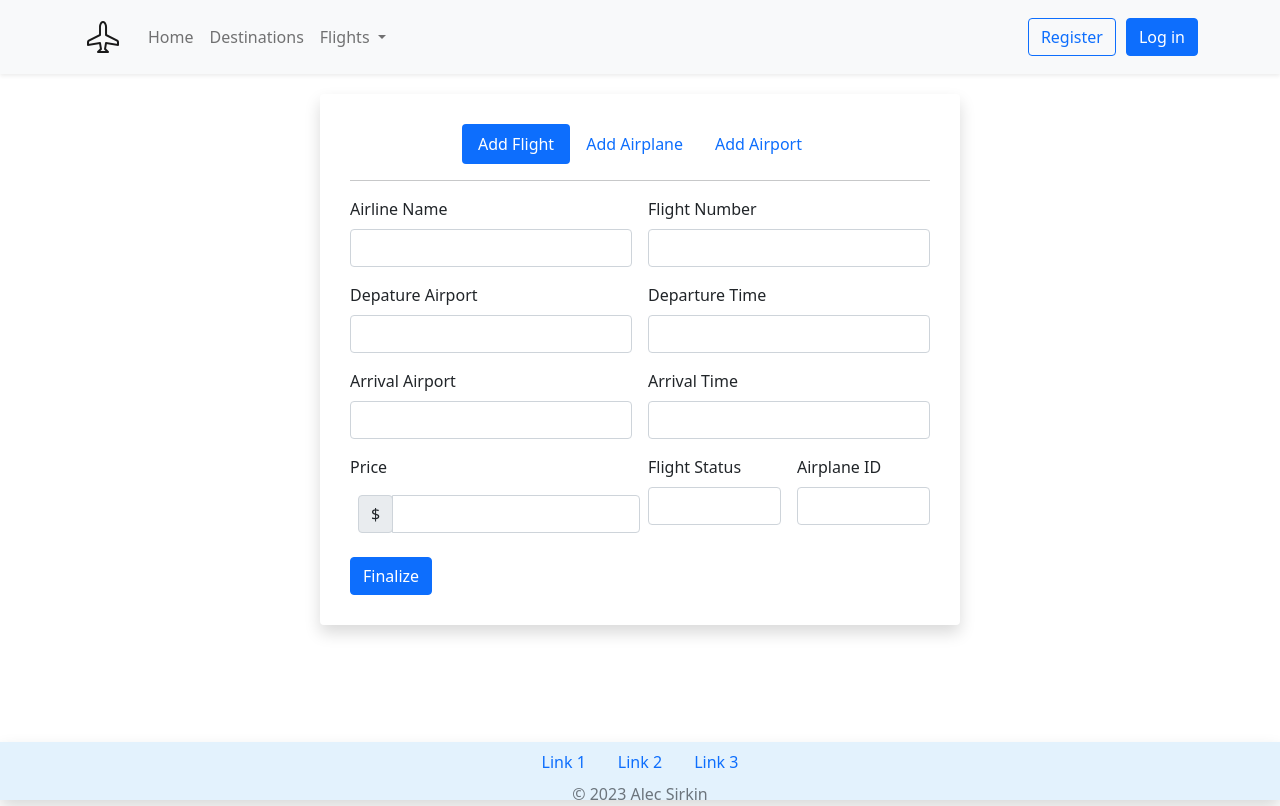
After one commit to superkosat/Flight-Reservation-System, a Flask app: template flight-reservation-system/templates/admin.html in a window 1280 px wide. The commit adds this page. Run offline with Flask 3, Linux system fonts and the light colour scheme; the template is opened without the code that fills it, so the values that code supplies are empty; some libraries are stand-ins or nearby versions.

Commit message:
adminsystem

```diff
--- a/flight-reservation-system/init.py
+++ b/flight-reservation-system/init.py
@@ -6,7 +6,7 @@ app = Flask(__name__)
 #Establish connection to MySQL server
 conn = pymysql.connect(host='localhost',
                        user='root',
-                       password='password',
+                       password='',
                        db='flight_reservation_system',
                        charset='utf8mb4',
                        cursorclass=pymysql.cursors.DictCursor)
@@ -329,6 +329,100 @@ def registerAirlineStaff():
         flash(message)
         return error#redirect(url_for('register'))
 
+@app.route('/addFlight', methods=['GET', 'POST'])
+def addFlight():
+    airlineName = request.form['airlineName']
+    flightNum = request.form['flightNum']
+    departureAirport = request.form['departureAirport']
+    departureTime = request.form['departureTime']
+    arrivalAirport = request.form['arrivalAirport']
+    arrivalTime = request.form['arrivalTime']
+    price = request.form['price']
+    flightStatus = request.form['flightStatus']
+    airplaneID = request.form['airplaneID']
+
+    cursor = conn.cursor()
+    query = '''
+    INSERT INTO flight(`airline_name`, `flight_num`, `departure_airport`, `departure_time`, `arrival_airport`, `arrival_time`, `price`, `status`, `airplane_id`)
+    VALUES (%s, %s, %s, %s, %s, %s, %s, %s, %s)
+    '''
+    values = (airlineName, flightNum, departureAirport, departureTime, arrivalAirport, arrivalTime, price, flightStatus, airplaneID)
+
+    try:
+        # Execute the query
+        cursor.execute(query, values)
+        conn.commit()
+        cursor.close()
+        # Redirect or return a success message
+        message = "success"
+        flash(message)
+        return redirect(url_for('adminDashboard'))
+    except Exception as e:
+        # Rollback changes if insertion produces an error
+        conn.rollback()
+        error = f"Error: {e}"
+        message = "error-invalid-info"
+        flash(message)
+        return redirect(url_for('adminDashboard'))
+
+@app.route('/addAirplane', methods=['GET', 'POST'])
+def addAirplane():
+    airlineName = request.form['airlineName']
+    airplaneID = request.form['airplaneID']
+    seats = request.form['seats']
+
+    cursor = conn.cursor()
+    query = '''
+    INSERT INTO airplane(`airline_name`, `airplane_id`, `seats`)
+    VALUES (%s, %s, %s)
+    '''
+    values = (airlineName, airplaneID, seats)
+
+    try:
+        # Execute the query
+        cursor.execute(query, values)
+        conn.commit()
+        cursor.close()
+        # Redirect or return a success message
+        message = "success"
+        flash(message)
+        return redirect(url_for('adminDashboard'))
+    except Exception as e:
+        # Rollback changes if insertion produces an error
+        conn.rollback()
+        error = f"Error: {e}"
+        message = "error-invalid-info"
+        flash(message)
+        return redirect(url_for('adminDashboard'))
+
+@app.route('/addAirport', methods=['GET', 'POST'])
+def addAirport():
+    airportName = request.form['airportName']
+    airportCity = request.form['airportCity']
+
+    cursor = conn.cursor()
+    query = '''
+    INSERT INTO airport(`airport_name`, `airport_city` )
+    VALUES (%s, %s)
+    '''
+    values = (airportName, airportCity)
+
+    try:
+        # Execute the query
+        cursor.execute(query, values)
+        conn.commit()
+        cursor.close()
+        # Redirect or return a success message
+        message = "success"
+        flash(message)
+        return redirect(url_for('adminDashboard'))
+    except Exception as e:
+        # Rollback changes if insertion produces an error
+        conn.rollback()
+        error = f"Error: {e}"
+        message = "error-invalid-info"
+        flash(message)
+        return redirect(url_for('adminDashboard'))
 
 #Define route to display all upcoming flights in the database
 @app.route('/displayUpcoming')
@@ -385,7 +479,7 @@ def myAccount():
 @app.route('/admin/dashboard')
 def adminDashboard():
     if (is_logged_in() and session['permission'] == 'admin'):
-        return "Access Granted"
+        return render_template('admin.html')
     else:
         return "Access Denied"
 
--- /dev/null
+++ b/flight-reservation-system/templates/admin.html
@@ -0,0 +1,129 @@
+{% extends "base.html" %}
+<head>
+    <title>{% block title %}Administrator Functions • Flight Reservation System{% endblock %}</title>
+</head>
+
+{% block content %}
+<div class="container shadow col-md-6 rounded" style="padding:30px; margin-top: 20px;">
+  {% with messages = get_flashed_messages() %}
+    {% if messages %}
+      {% for message in messages %}
+          {% if message == "error-invalid-info" %}
+            <div class="alert alert-danger" role="alert">
+              Error Finalizing: Invalid info
+            </div>
+          {% elif message == "success" %}
+            <div class="alert alert-success" role="alert">
+              Addition Successful!
+            </div>
+          {% endif %}
+      {% endfor %}
+    {% endif %}
+  {% endwith %}
+
+  <ul class="nav nav-pills mb-3 d-flex justify-content-center" id="pills-tab" role="tablist">
+    <li class="nav-item" role="presentation">
+      <button class="nav-link active" id="pills-home-tab" data-bs-toggle="pill" data-bs-target="#pills-home" type="button" role="tab" aria-controls="pills-home" aria-selected="true">Add Flight</button>
+    </li>
+    <li class="nav-item" role="presentation">
+      <button class="nav-link" id="pills-profile-tab" data-bs-toggle="pill" data-bs-target="#pills-profile" type="button" role="tab" aria-controls="pills-profile" aria-selected="false">Add Airplane</button>
+    </li>
+    <li class="nav-item" role="presentation">
+      <button class="nav-link" id="pills-contact-tab" data-bs-toggle="pill" data-bs-target="#pills-contact" type="button" role="tab" aria-controls="pills-contact" aria-selected="false">Add Airport</button>
+    </li>
+  </ul>
+  <hr>
+  <div class="tab-content" id="pills-tabContent">
+    <!-- add flight form -->
+    <div class="tab-pane fade show active" id="pills-home" role="tabpanel" aria-labelledby="pills-home-tab">
+        <form action="/addFlight" method="POST" class="row g-3">
+            <div class="col-md-6">
+              <label for="airlineName4" class="form-label">Airline Name</label>
+              <input name="airlineName" type="text" class="form-control" id="airlineName4" required>
+            </div>
+            <div class="col-md-6">
+              <label for="flightNum4" class="form-label">Flight Number</label>
+              <input name="flightNum" type="datetime" class="form-control" id="flightNum4" required>
+            </div>
+            <div class="col-6">
+              <label for="dAirport" class="form-label">Depature Airport</label>
+              <input name="departureAirport" type="text" class="form-control" id="dAirport" required>
+            </div>
+            <div class="col-6">
+              <label for="dTime" class="form-label">Departure Time</label>
+              <input name="departureTime" type="datetime" class="form-control" id="dTime" required>
+            </div>
+            <div class="col-6">
+              <label for="aAirport" class="form-label">Arrival Airport</label>
+              <input name="arrivalAirport" type="text" class="form-control" id="aAirport" required>
+            </div>
+            <div class="col-6">
+              <label for="aTime" class="form-label">Arrival Time</label>
+              <input name="arrivalTime" type="text" class="form-control" id="aTime" required>
+            </div>
+
+            <div class="col-6">
+              <label for="ticketPrice" class="form-label">Price</label>
+              <div class="input-group m-2">
+                <div class="input-group-prepend">
+                  <div class="input-group-text">$</div>
+                </div>
+                <input name="price" type="number" class="form-control" id="ticketPrice">
+              </div>
+           </div>
+            <div class="col-3">
+              <label for="flightStatus2" class="form-label">Flight Status</label>
+              <input name="flightStatus" type="text" class="form-control" id="flightStatus2" required>
+            </div>
+            <div class="col-3">
+                <label for="airplaneID2" class="form-label">Airplane ID</label>
+                <input name="airplaneID" type="number" class="form-control" id="airplaneID2" required>
+              </div>
+
+            <div class="col-12">
+              <button type="submit" class="btn btn-primary">Finalize</button>
+            </div>
+          </form>
+    </div>
+    <!-- add airplane form-->
+    <div class="tab-pane fade" id="pills-profile" role="tabpanel" aria-labelledby="pills-profile-tab">
+      <form action="/addAirplane" method="POST" class="row g-3">
+        <div class="col-md-4">
+          <label for="airlineName4" class="form-label">Airline Name</label>
+          <input name="airlineName" type="text" class="form-control" id="airlineName4" required>
+        </div>
+        <div class="col-md-4">
+          <label for="airplaneID4" class="form-label">Airplane ID</label>
+          <input name="airplaneID" type="number" class="form-control" id="airplaneID4" required>
+        </div>
+
+        <div class="col-md-4">
+          <label for="numSeats" class="form-label">Number of Seats</label>
+          <input name="seats" type="number" class="form-control" id="numSeats" required>
+        </div>
+
+        <div class="col-12">
+          <button type="submit" class="btn btn-primary">Finalize</button>
+        </div>
+      </form>
+    </div>
+    <!-- add airport form-->
+    <div class="tab-pane fade" id="pills-contact" role="tabpanel" aria-labelledby="pills-contact-tab">
+      <form action="/addAirport" method="POST" class="row g-3">
+        <div class="col-md-6">
+          <label for="airportName4" class="form-label">Airport Name</label>
+          <input name="airportName" type="text" class="form-control" id="airportName4" required>
+        </div>
+        <div class="col-md-6">
+          <label for="airportCity4" class="form-label">Airport City</label>
+          <input name="airportCity" type="text" class="form-control" id="airportCity4" required>
+        </div>
+
+        <div class="col-12">
+          <button type="submit" class="btn btn-primary">Finalize</button>
+        </div>
+      </form>
+    </div>
+  </div>
+</div>
+{% endblock %}
--- a/flight-reservation-system/templates/home.html
+++ b/flight-reservation-system/templates/home.html
@@ -13,7 +13,7 @@
     </style>
     <div class="shadow-lg container rounded col-md-8" style="margin-top: 5%; margin-bottom:5%; padding: 40px; background-color: rgba(255, 255, 255, 0.5);">
         {% if is_logged_in() %}
-          <h1>Welcum, {% if session['user_type'] == 'booking_agent'%}Agent #{% endif %}{{session['name']}}</h1>
+          <h1>Welcome, {% if session['user_type'] == 'booking_agent'%}Agent #{% endif %}{{session['name']}}</h1>
         {% else %}
           <h1>Search flights...</h1>
         {% endif %}
```
